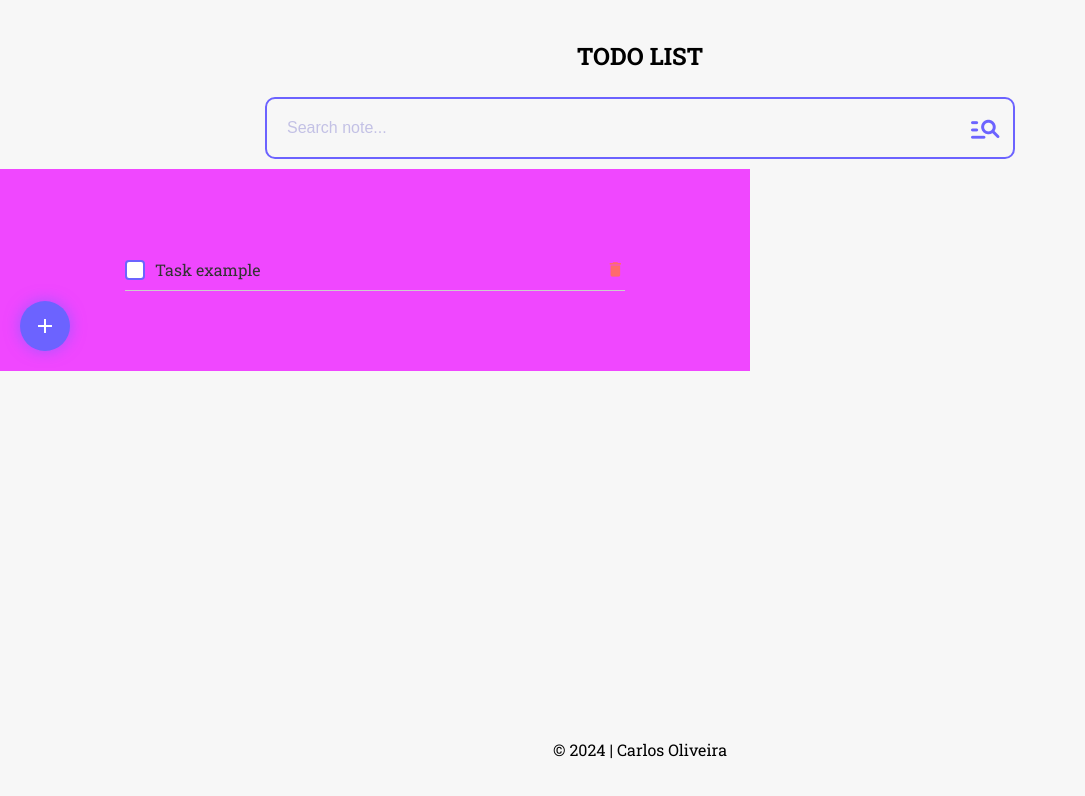
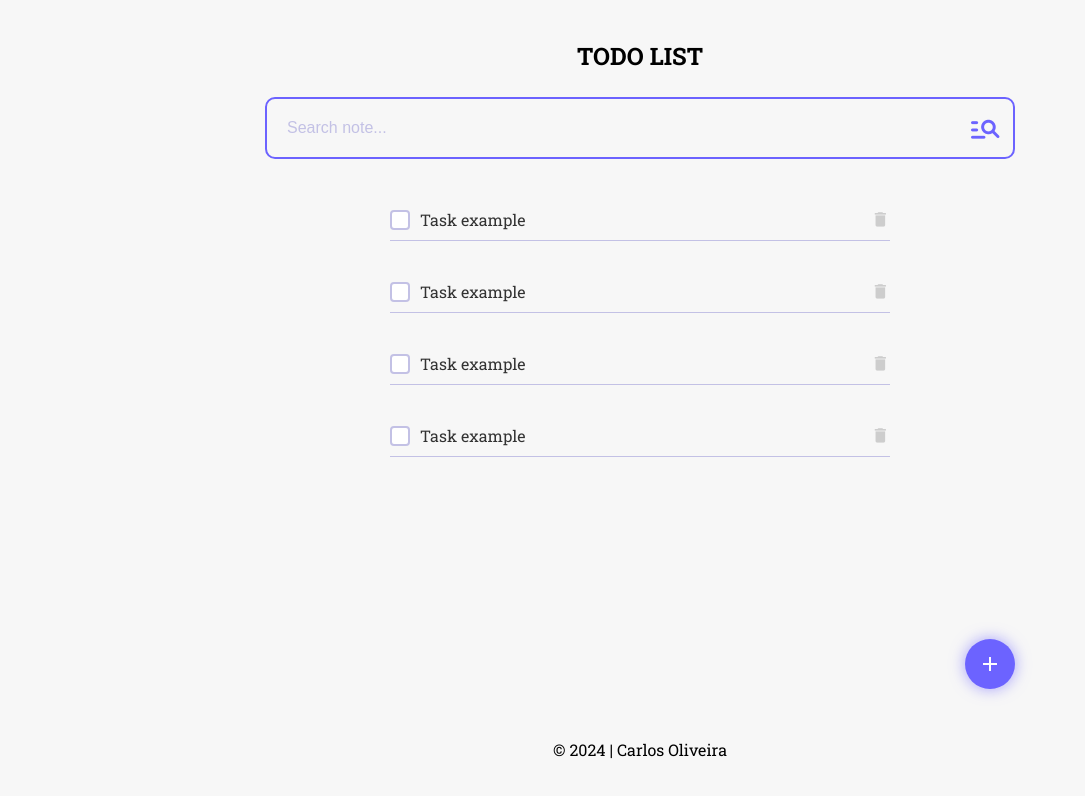
Before and after one commit to carlossroliveira/AngularTodoList, an Angular app: page / in a window 1280 px wide. Shown: the top 796 px of the page, without its empty margins (0-1085 px from the left). Built offline with nearby package versions, Linux system fonts and the light colour scheme.

Commit message:
feat: Criação do estilo e do template

```diff
--- a/src/app/components/task-list/task-list.component.html
+++ b/src/app/components/task-list/task-list.component.html
@@ -1,11 +1,33 @@
 <section class="container">
+  <div>
     <div class="todo-item">
       <input type="checkbox" id="todo1" />
       <label for="todo1">Task example</label>
       <span class="delete-icon material-icons">delete</span>
     </div>
 
+    <div class="todo-item">
+      <input type="checkbox" id="todo1" />
+      <label for="todo1">Task example</label>
+      <span class="delete-icon material-icons">delete</span>
+    </div>
+
+    <div class="todo-item">
+      <input type="checkbox" id="todo1" />
+      <label for="todo1">Task example</label>
+      <span class="delete-icon material-icons">delete</span>
+    </div>
+
+    <div class="todo-item">
+      <input type="checkbox" id="todo1" />
+      <label for="todo1">Task example</label>
+      <span class="delete-icon material-icons">delete</span>
+    </div>
+  </div>
+
+  <div class="button">
     <button>
       <span class="material-icons">add</span>
     </button>
+  </div>
 </section>
--- a/src/app/components/task-list/task-list.component.scss
+++ b/src/app/components/task-list/task-list.component.scss
@@ -1,18 +1,21 @@
 .container {
-  padding: 1.25rem;
+  margin: 0 auto;
   max-width: 46.875rem;
 
-
-  background-color: rgb(240, 71, 255);
+  height: 100%;
+  display: flex;
+  flex-direction: column;
+  justify-content: space-between;
 
   .todo-item {
     display: flex;
+    width: 100%;
     align-items: center;
+    padding: 0.625rem 0;
+    max-width: 31.25rem;
+    margin: 1.875rem auto;
     justify-content: space-between;
-    padding: 0.625rem 0;
-    border-bottom: 0.0625rem solid #ccc;
-    margin: 3.75rem auto 0.625rem;
-    max-width: 31.25rem;
+    border-bottom: 0.0625rem solid #c3c1e5;
 
     input[type="checkbox"] {
       margin-right: 0.625rem;
@@ -20,7 +23,7 @@
       height: 1.25rem;
       appearance: none;
       background-color: #fff;
-      border: 0.125rem solid #6c63ff;
+      border: 0.125rem solid #c3c1e5;
       border-radius: 0.25rem;
       cursor: pointer;
       position: relative;
@@ -32,13 +35,13 @@
       &:checked::after {
         content: "";
         position: absolute;
-        top: 0.125rem;
+        top: 0.0625rem;
         left: 0.375rem;
-        width: 0.375rem;
-        height: 0.75rem;
+        width: 0.1875rem;
+        height: 0.625rem;
         border: solid white;
+        transform: rotate(45deg);
         border-width: 0 0.125rem 0.125rem 0;
-        transform: rotate(45deg);
       }
     }
 
@@ -50,7 +53,7 @@
     }
 
     .delete-icon {
-      color: #ff6b6b;
+      color: #cdcdcd;
       cursor: pointer;
       font-size: 1.2rem;
       transition: color 0.2s ease-in-out;
@@ -61,9 +64,13 @@
     }
   }
 
+  .button {
+    display: flex;
+    justify-content: end;
+
     button {
-    width: 50px;
-    height: 50px;
+      width: 3.125rem;
+      height: 3.125rem;
       border-radius: 50%;
       display: flex;
       justify-content: center;
@@ -82,3 +89,4 @@
       }
     }
   }
+}
```
Lines whose indentation alone changed are shown as unchanged.
